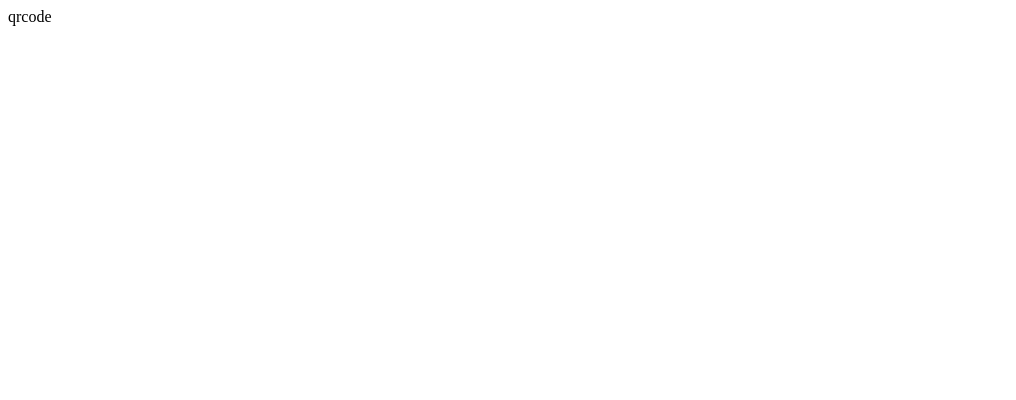
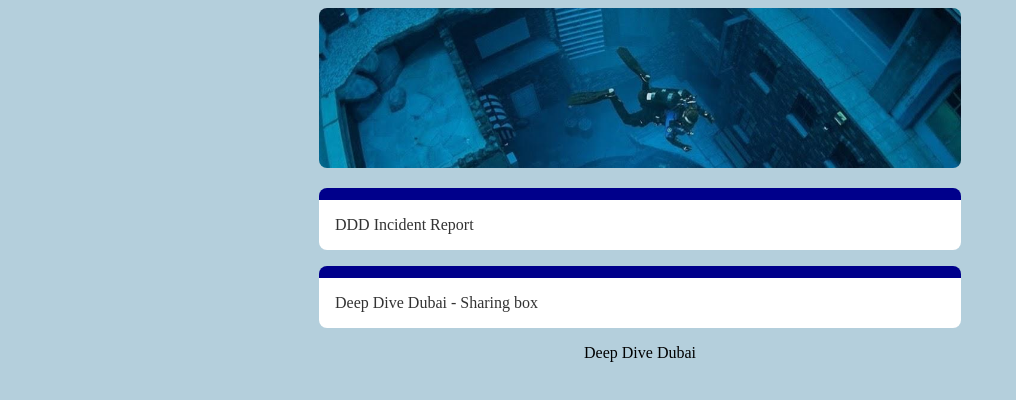
Before and after one commit to DeepDiveDubai/qrcodes, a plain HTML site: page index.html in a window 1280 px wide. Shown: the whole page, without its empty margins (0-1016 px from the left). Drawn offline with Linux system fonts and the light colour scheme.

Commit message:
Initial commit

```diff
--- a/index.html
+++ b/index.html
@@ -1 +1,28 @@
-qrcode
+<!DOCTYPE html>
+<html lang="en">
+<head>
+  <meta charset="UTF-8">
+  <meta http-equiv="X-UA-Compatible" content="IE=edge">
+  <meta name="viewport" content="width=device-width, initial-scale=1.0">
+  <title>DDD QR Code</title>
+  <link rel="stylesheet" href="styles/style.css">
+</head>
+<body>
+  <div class="container">
+    <header>
+      <img src="./img/hero.jpeg" alt="" style="width: 100%">
+    </header>
+
+    <main>
+      <ul>
+        <li><a href="https://docs.google.com/forms/d/e/1FAIpQLSeBtOGRhKHMm_v27BbASFk-kEj2nTx12s9K7i1lQTDrt7FfDQ/viewform" target="_self">DDD Incident Report</a></li>
+        <li><a href="https://docs.google.com/forms/d/e/1FAIpQLSecifNs8rgKYQI9j-KntKnR6kw3xbYbjilkGsHIPgoVetuJTw/viewform" target="_self">Deep Dive Dubai - Sharing box</a></li>
+      </ul>
+    </main>
+
+    <footer>
+      <p>Deep Dive Dubai</p>
+    </footer>
+  </div>
+</body>
+</html>
--- /dev/null
+++ b/styles/style.css
@@ -0,0 +1,36 @@
+body {
+  background-color: rgb(180, 207, 220);
+}
+
+header img {
+  border-radius: .5em;
+}
+
+.container {
+  margin: 0 auto;
+  width: 100%;
+  max-width: 642px;
+}
+
+main ul {
+  list-style: none;
+  padding: 0;
+}
+
+main ul li {
+  border-top: .75em solid darkblue;
+  border-radius: .5em;
+  background-color: white;
+  padding: 1em;
+  margin-bottom: 1em;
+}
+
+main ul li a {
+  text-decoration: none;
+  color: #333;
+  width: 100%;
+}
+
+footer {
+  text-align: center;
+}
```
Also changed, not shown: img/hero.jpeg (added).
